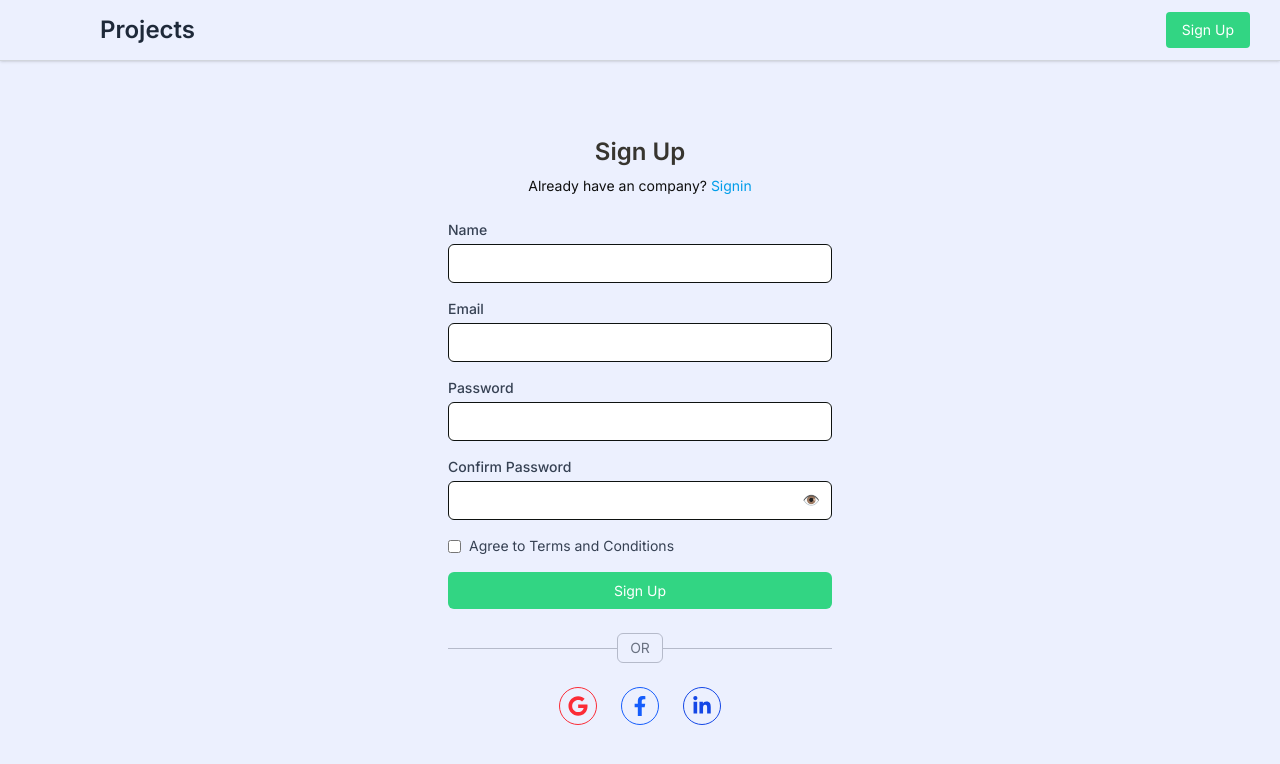
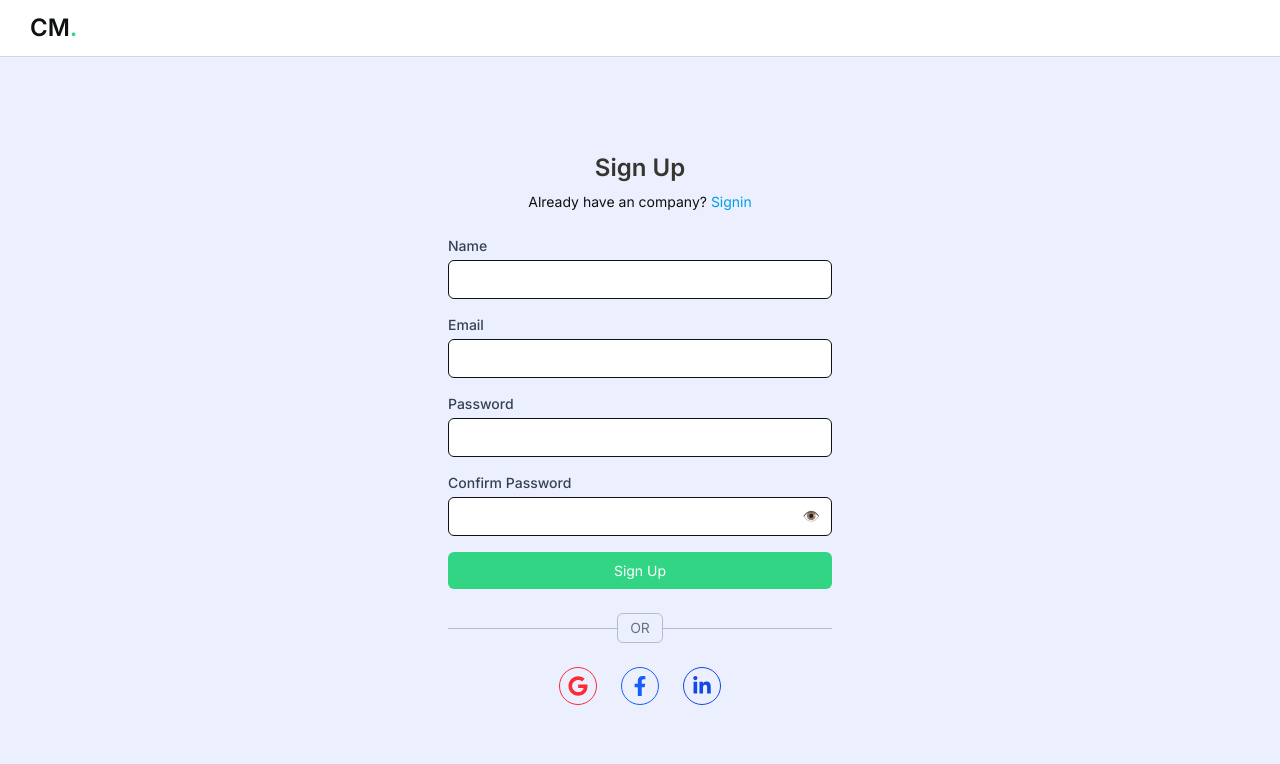
Before and after one commit to Viarsh-Technologies/crm-viarsh, a React (Vite) app: page /signup in a window 1280 px wide. Shown: the top 764 px of the page. Built offline with nearby package versions, Linux system fonts and the light colour scheme.

Commit message:
feat: Introduce PageTitleLogin component for consistent page headers; update Signin, Signup, ForgotPassword, NewPassword, and UserCard for improved layout and styling

```diff
--- a/src/components/common/UserCard.jsx
+++ b/src/components/common/UserCard.jsx
@@ -11,7 +11,7 @@ const UserCard = ({ user }) => {
   }
 
   return (
-    <div className="flex items-center bg-transparent rounded-lg gap-1 py-1 w-full min-w-[180px]">
+    <div className="flex items-center gap-1 min-w-[130px]">
       <img
         src={user.avatar || "https://via.placeholder.com/48"}
         alt={`${user.name || "User"} profile`}
--- /dev/null
+++ b/src/components/layout/PageTitleLogin.jsx
@@ -0,0 +1,13 @@
+
+
+const PageTitleLogin = ({title }) => {
+
+  return (
+    <div className='flex justify-between items-center py-3 border-b  border-gray-300 px-[30px] bg-white'><h1 className='text-2xl font-semibold '>{title}<span className="text-[#32D583]">.</span></h1>
+
+
+    </div>
+  )
+}
+
+export default PageTitleLogin
--- a/src/pages/CreateNewContact.jsx
+++ /dev/null
@@ -1,9 +0,0 @@
-import React from 'react'
-
-const CreateNewContact = () => {
-  return (
-    <div>CreateNewContact</div>
-  )
-}
-
-export default CreateNewContact
--- a/src/pages/ForgotPassword.jsx
+++ b/src/pages/ForgotPassword.jsx
@@ -1,5 +1,6 @@
 import { useState } from 'react';
-import { Link } from 'react-router-dom';
+import PageTitleLogin from '../components/layout/PageTitleLogin';
+
 
 
 export default function ForgotPassword() {
@@ -13,14 +14,7 @@ export default function ForgotPassword() {
   return (
     <div className="h-screen bg-brand-surface flex flex-col">
       {/* Top Bar */}
-      <div className="flex justify-between items-center py-3 border-b  border-gray-300 px-[30px] bg-brand-surface shadow-sm">
-        <h1 className="text-2xl px-[70px] font-semibold text-gray-800">Projects</h1>
-        <Link to="/signup">
-          <button className="bg-[brand-green] hover:bg-green-600 text-white text-sm h-[36px] py-2 px-4 rounded-sm transition duration-200">
-            Sign Up
-          </button>
-        </Link>
-      </div>
+      <PageTitleLogin title={'CM'} />
 
       {/* Main Content Centered */}
       <div className="flex-grow flex items-center justify-center px-4">
--- a/src/pages/NewPassword.jsx
+++ b/src/pages/NewPassword.jsx
@@ -1,5 +1,7 @@
 import { useState } from 'react';
 import { Link } from 'react-router-dom';
+import PageTitleLogin from '../components/layout/PageTitleLogin';
+
 
 export default function NewPassword() {
   const [otp, setOtp] = useState('');
@@ -22,14 +24,7 @@ export default function NewPassword() {
   return (
     <div className="h-screen bg-brand-surface flex flex-col">
       {/* Top Bar */}
-      <div className="flex justify-between items-center py-3 border-b  border-gray-300 px-[30px] bg-brand-surface shadow-sm">
-        <h1 className="text-2xl px-[70px] font-semibold text-gray-800">Projects</h1>
-        <Link to="/signup">
-          <button className="bg-brand-green hover:bg-green-600 text-white text-sm h-[36px] py-2 px-4 rounded-sm transition duration-200">
-            Sign Up
-          </button>
-        </Link>
-      </div>
+      <PageTitleLogin title={'CM'} />
 
       {/* Main Content Centered */}
       <div className="flex-grow flex items-center justify-center px-4">
--- a/src/pages/Signin.jsx
+++ b/src/pages/Signin.jsx
@@ -1,7 +1,8 @@
 import { useState } from "react";
 import { FaGoogle, FaFacebookF, FaLinkedinIn } from "react-icons/fa";
 import { Link } from "react-router-dom";
-// import PageTitle from '../components/layout/PageTitle'
+import PageTitleLogin from '../components/layout/PageTitleLogin';
+
 
 
 export default function Signin() {
@@ -9,27 +10,19 @@ export default function Signin() {
 
   return (
     <div className="h-screen bg-brand-surface flex flex-col">
-      {/* Top Bar */}
-      <div className="flex justify-between items-center py-3 border-b  border-gray-300 px-[30px] bg-brand-surface shadow-sm">
-        <h1 className="text-2xl px-[70px] font-semibold text-gray-800">Projects</h1>
-        <Link to="/signup">
-          <button className="bg-brand-green hover:bg-green-600 text-white text-sm h-[36px] py-2 px-4 rounded-sm transition duration-200">
-            Sign Up
-          </button>
-        </Link>
-      </div>
+      <PageTitleLogin title={'CM'} />
 
       {/* Main Content Centered */}
       <div className="flex-grow flex items-center justify-center px-4">
         <div className="p-8  w-full max-w-md ">
           <h2 className="text-2xl font-semibold text-center mb-2 text-[#37352F]">Sign in</h2>
           <p className="text-center text-sm text-[#101010] mb-6">
-            Don’t have an company?{" "}
+            Don’t have an Account?{" "}
             <Link
               to="/signup"
               className="text-sm text-[#009DE9] hover:underline"
             >
-              Signup
+              Create an account
             </Link>
           </p>
 
--- a/src/pages/Signup.jsx
+++ b/src/pages/Signup.jsx
@@ -1,25 +1,19 @@
 import { useState } from 'react';
 import { FaGoogle, FaFacebookF, FaLinkedinIn } from 'react-icons/fa';
 import { Link } from 'react-router-dom';
+import PageTitleLogin from '../components/layout/PageTitleLogin';
 
 
 export default function Signup() {
   const [showPassword, setShowPassword] = useState(false);
 
   return (
-    <div className="h-screen bg-brand-surface flex flex-col">
+    <div className="h-screen flex flex-col">
       {/* Top Bar */}
-      <div className="flex justify-between items-center py-3 border-b  border-gray-300 px-[30px] bg-brand-surface shadow-sm">
-        <h1 className="text-2xl px-[70px] font-semibold text-gray-800">Projects</h1>
-        <Link to="/signup">
-          <button className="bg-brand-green hover:bg-green-600 text-white text-sm h-[36px] py-2 px-4 rounded-sm transition duration-200">
-            Sign Up
-          </button>
-        </Link>
-      </div>
+      <PageTitleLogin title={'CM'} />
 
       {/* Main Content Centered */}
-      <div className="flex-grow flex items-center justify-center px-4">
+      <div className="flex-grow flex items-center justify-center px-4 bg-brand-surface ">
         <div className="p-8  w-full max-w-md ">
         <h2 className="text-2xl text-[#37352F] font-semibold text-center mb-2">Sign Up</h2>
         <p className="text-center text-sm text-[#101010] mb-6">
@@ -92,12 +86,7 @@ export default function Signup() {
             </div>
           </div>
 
-          <div className="flex items-center justify-between">
-            <label className="inline-flex items-center">
-              <input type="checkbox" className="form-checkbox text-green-600" />
-              <span className="ml-2 text-sm text-gray-700">Agree to Terms and Conditions</span>
-            </label>
-          </div>
+
 
           <button
             type="submit"
```
Also changed, not shown: src/components/common/UserList.jsx (line endings or trailing spaces).
